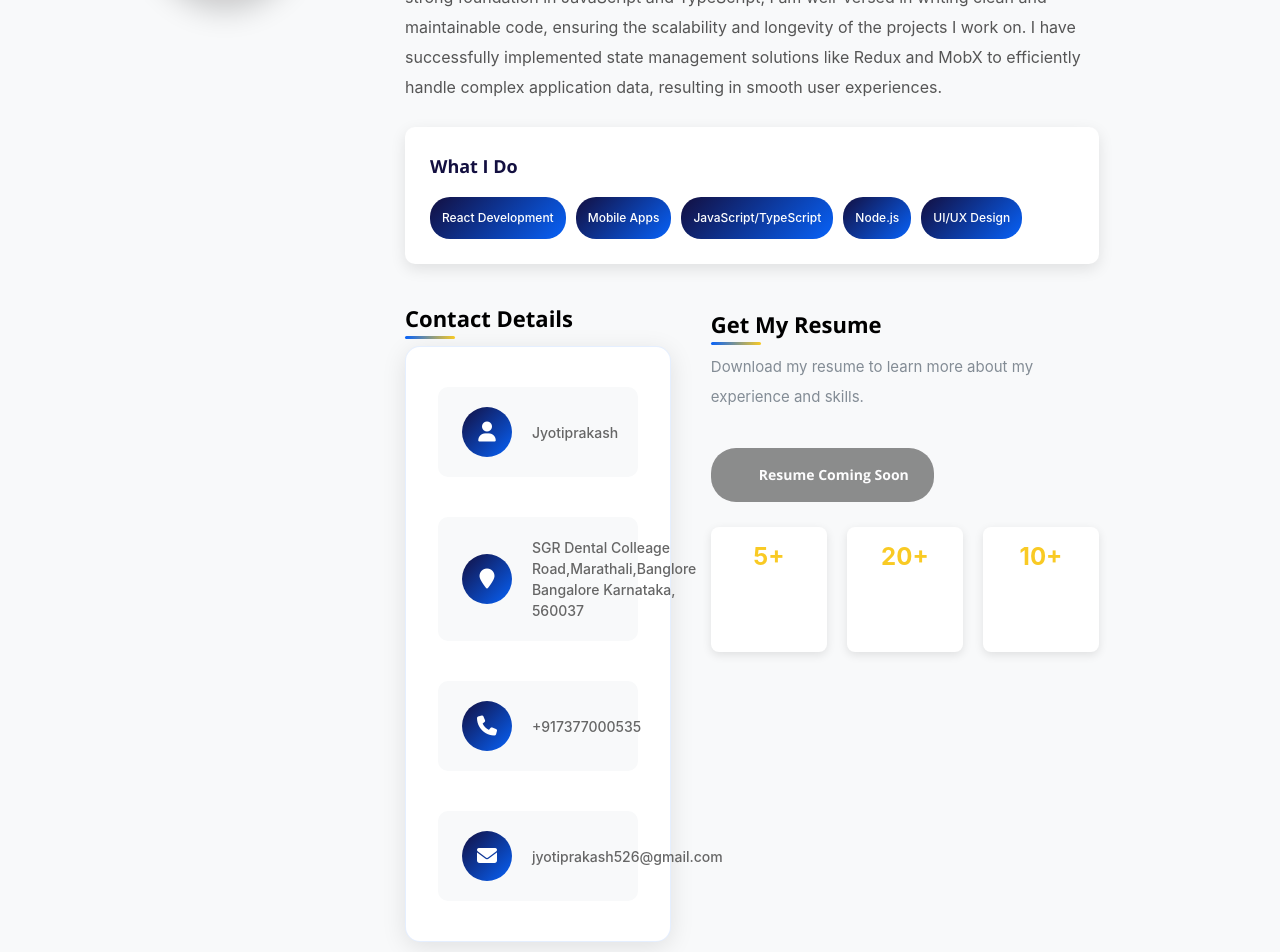
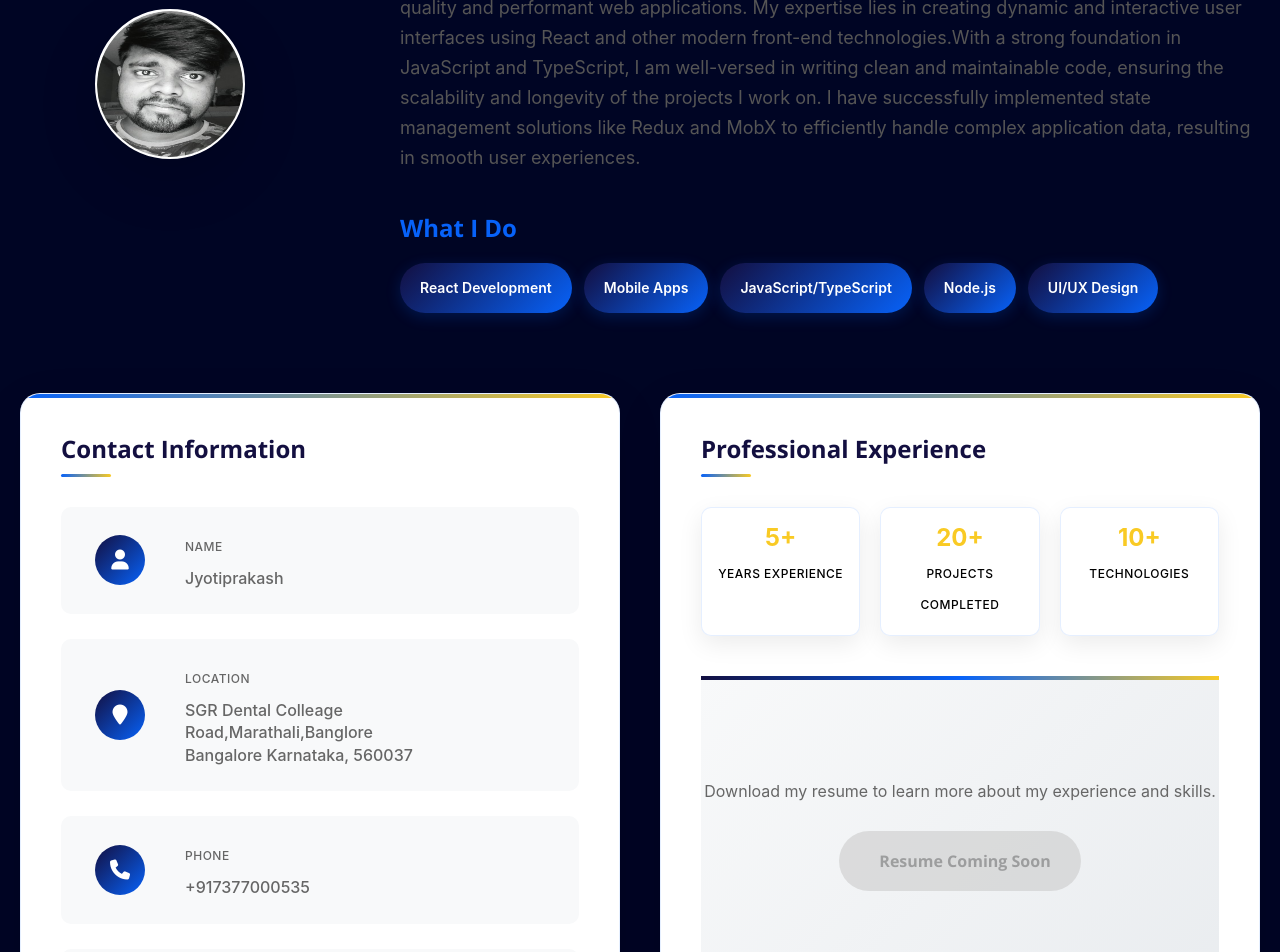
Before and after one commit to jyotiprakash111/Jyotiprakash-Portfolio, a React (Create React App) app: page / in a window 1280 px wide. Shown: the part 1040-1992 px from the top of the page. Built offline with nearby package versions, Linux system fonts and the light colour scheme.

Commit message:
New Ui Look Initialized

```diff
--- a/public/css/layout.css
+++ b/public/css/layout.css
@@ -319,7 +319,7 @@ ul#nav li.current a::before {
 }
 
 #about .contact-details {
-   width: 41.66667%;
+   width: 50.66667%;
 }
 
 #about .download {
--- a/public/resumeData.json
+++ b/public/resumeData.json
@@ -65,7 +65,7 @@
         "description": "Jio Things Business App supports various Asset Categories (Smart Assets) based out of Industrial Internet of Things"
       },
       {
-        "company": "SABB Mobile (HSBC BANK)",
+        "company": "The Saudi Awwal Bank",
         "link": "https://play.google.com/store/search?q=sabb&c=apps",
         "link2": "https://apps.apple.com/us/app/hsbc-india/id1449573898",
         "title": "Application Engineer",
--- a/src/App.css
+++ b/src/App.css
@@ -1,11 +1,12 @@
-/* Enhanced About Section Styles */
-#about {
-  background: #f8f9fa;
-  padding: 90px 0;
+/* Modern About Section Redesign */
+.about-section {
+  background: linear-gradient(135deg, #f8f9fa 0%, #ffffff 50%, #f1f3f4 100%);
+  padding: 100px 0;
   position: relative;
+  min-height: 100vh;
 }
 
-#about::before {
+.about-section::before {
   content: '';
   position: absolute;
   top: 0;
@@ -15,26 +16,57 @@
   background: linear-gradient(90deg, #130f40, #0762f9, #f9ca24);
 }
 
-/* Profile Picture Container */
+.about-container {
+  max-width: 1400px;
+  margin: 0 auto;
+  padding: 0 20px;
+}
+
+/* Header Section */
+.about-header {
+  display: grid;
+  grid-template-columns: 300px 1fr;
+  gap: 60px;
+  align-items: center;
+  margin-bottom: 80px;
+}
+
+/* Profile Section */
+.profile-section {
+  display: flex;
+  justify-content: center;
+  align-items: center;
+}
+
 .profile-pic-container {
   position: relative;
-  display: inline-block;
+  width: 150px;
+  height: 150px;
   border-radius: 50%;
   overflow: hidden;
-  box-shadow: 0 10px 30px rgba(0, 0, 0, 0.2);
-  transition: all 0.3s ease;
+  box-shadow: 0 20px 60px rgba(0, 0, 0, 0.15);
+  transition: all 0.4s ease;
+  border: 2px solid white;
+  background: #f8f9fa;
+  flex-shrink: 0;
 }
 
 .profile-pic-container:hover {
-  transform: translateY(-5px);
-  box-shadow: 0 15px 40px rgba(0, 0, 0, 0.3);
+  transform: translateY(-10px) scale(1.05);
+  box-shadow: 0 30px 80px rgba(0, 0, 0, 0.25);
 }
 
 .profile-pic {
   width: 100%;
-  height: auto;
+  height: 100%;
+  object-fit: fill;
+  object-position: center center;
+  transition: all 0.4s ease;
+  border-radius: 50%;
   display: block;
-  transition: all 0.3s ease;
+  position: absolute;
+  top: 0;
+  left: 0;
 }
 
 .profile-overlay {
@@ -48,7 +80,7 @@
   align-items: center;
   justify-content: center;
   opacity: 0;
-  transition: opacity 0.3s ease;
+  transition: all 0.4s ease;
 }
 
 .profile-pic-container:hover .profile-overlay {
@@ -59,7 +91,7 @@
   text-align: center;
   color: white;
   transform: translateY(20px);
-  transition: transform 0.3s ease;
+  transition: transform 0.4s ease;
 }
 
 .profile-pic-container:hover .overlay-content {
@@ -67,107 +99,150 @@
 }
 
 .overlay-content h3 {
-  margin: 0 0 5px 0;
-  font-size: 18px;
-  font-weight: 600;
+  margin: 0 0 8px 0;
+  font-size: 22px;
+  font-weight: 700;
 }
 
 .overlay-content p {
   margin: 0;
-  font-size: 14px;
+  font-size: 16px;
   opacity: 0.9;
 }
 
-/* Bio Content */
-.bio-content {
-  margin-bottom: 40px;
+/* Intro Section */
+.intro-section {
+  padding-left: 20px;
 }
 
-.bio-content p {
-  font-size: 16px;
-  line-height: 1.8;
-  color: #555;
-  margin-bottom: 25px;
+.section-title {
+  font-size: 48px;
+  color: #fffff;
+  margin: 0 0 15px 0;
+  font-weight: 800;
+  line-height: 1.2;
 }
 
-/* Skills Highlight */
-.skills-highlight {
-  background: white;
-  padding: 25px;
-  border-radius: 10px;
-  box-shadow: 0 5px 15px rgba(0, 0, 0, 0.1);
+.title-decoration {
+  width: 80px;
+  height: 4px;
+  background: linear-gradient(90deg, #0762f9, #f9ca24);
+  border-radius: 2px;
   margin-bottom: 30px;
 }
 
-.skills-highlight h4 {
-  margin: 0 0 15px 0;
+.bio-text {
+  font-size: 18px;
+  line-height: 1.8;
+  color: #555;
+  margin-bottom: 40px;
+  font-weight: 400;
+}
+
+/* Skills Container */
+.skills-container h3 {
+  font-size: 24px;
   color: #130f40;
-  font-size: 18px;
+  margin: 0 0 20px 0;
+  font-weight: 600;
+}
+
+.skills-title {
+  font-size: 24px;
+  color: #0762f9 !important;
+  margin: 0 0 20px 0;
   font-weight: 600;
 }
 
 .skill-tags {
   display: flex;
   flex-wrap: wrap;
-  gap: 10px;
+  gap: 12px;
 }
 
 .skill-tag {
   background: linear-gradient(135deg, #130f40, #0762f9);
   color: white;
-  padding: 6px 12px;
-  border-radius: 20px;
-  font-size: 12px;
-  font-weight: 500;
-  transition: transform 0.2s ease;
+  padding: 10px 20px;
+  border-radius: 25px;
+  font-size: 14px;
+  font-weight: 600;
+  transition: all 0.3s ease;
+  box-shadow: 0 4px 15px rgba(7, 98, 249, 0.2);
 }
 
 .skill-tag:hover {
-  transform: translateY(-2px);
+  transform: translateY(-3px);
+  box-shadow: 0 8px 25px rgba(7, 98, 249, 0.4);
 }
 
-/* Contact Row */
-.contact-row {
-  margin-top: 40px;
+/* Content Grid */
+.content-grid {
+  display: grid;
+  grid-template-columns: 1fr 1fr;
+  gap: 40px;
 }
 
-/* Contact Details */
-.contact-details h2,
-.download h2 {
-  color: #130f40;
-  font-size: 22px;
-  margin-bottom: 20px;
+/* Info Cards */
+.info-card {
+  background: white;
+  border-radius: 20px;
+  padding: 40px;
+  box-shadow: 0 15px 50px rgba(0, 0, 0, 0.08);
+  border: 1px solid rgba(7, 98, 249, 0.1);
+  transition: all 0.3s ease;
   position: relative;
+  overflow: hidden;
 }
 
-.contact-details h2::after,
-.download h2::after {
+.info-card::before {
   content: '';
   position: absolute;
-  bottom: -5px;
+  top: 0;
   left: 0;
+  right: 0;
+  height: 4px;
+  background: linear-gradient(90deg, #0762f9, #f9ca24);
+}
+
+.info-card:hover {
+  transform: translateY(-5px);
+  box-shadow: 0 25px 70px rgba(0, 0, 0, 0.15);
+}
+
+/* Card Headers */
+.card-header {
+  margin-bottom: 30px;
+}
+
+.card-header h3 {
+  font-size: 24px;
+  color: #130f40;
+  margin: 0 0 10px 0;
+  font-weight: 700;
+}
+
+.header-line {
   width: 50px;
   height: 3px;
   background: linear-gradient(90deg, #0762f9, #f9ca24);
   border-radius: 2px;
 }
 
-.contact-info {
-  background: white;
-  padding: 25px;
-  border-radius: 15px;
-  box-shadow: 0 8px 25px rgba(0, 0, 0, 0.08);
-  border: 1px solid rgba(7, 98, 249, 0.1);
-  margin-bottom: 20px;
+/* Contact Items */
+.contact-items {
+  display: flex;
+  flex-direction: column;
+  gap: 25px;
 }
 
 .contact-item {
   display: flex;
-  align-items: center;
-  margin-bottom: 15px;
-  padding: 12 px;
-  border-radius: 10px;
+  align-items: flex-start;
+  gap: 20px;
+  padding: 20px;
   background: #f8f9fa;
+  border-radius: 12px;
   transition: all 0.3s ease;
   border-left: 4px solid transparent;
 }
@@ -175,111 +250,269 @@
 .contact-item:hover {
   background: #e9ecef;
   border-left-color: #0762f9;
-  transform: translateX(3px);
-  box-shadow: 0 2px 8px rgba(0, 0, 0, 0.1);
+  transform: translateX(5px);
 }
 
-.contact-item:last-child {
-  margin-bottom: 0;
-}
-
-.contact-item i {
+.contact-icon {
   background: linear-gradient(135deg, #130f40, #0762f9);
   color: white;
-  width: 38px;
-  height: 38px;
+  width: 50px;
+  height: 50px;
   border-radius: 50%;
   display: flex;
   align-items: center;
   justify-content: center;
-  margin-right: 15px;
-  font-size: 15px;
+  font-size: 18px;
   flex-shrink: 0;
 }
 
-.contact-item span {
-  color: #555;
-  font-size: 14px;
-  line-height: 1.5;
-  font-weight: 500;
+.contact-details {
+  display: flex;
+  flex-direction: column;
+  gap: 5px;
 }
 
-/* Resume Button */
-.resume-btn {
+.contact-label {
+  font-size: 12px;
+  color: #666;
+  text-transform: uppercase;
+  font-weight: 600;
+  letter-spacing: 0.5px;
+}
+
+.contact-value {
+  font-size: 16px;
+  color: #333;
+  font-weight: 500;
+  line-height: 1.4;
+}
+
+/* Stats Grid */
+.stats-grid {
+  display: grid;
+  grid-template-columns: repeat(3, 1fr);
+  gap: 20px;
+  margin-bottom: 40px;
+}
+
+.stat-item {
+  text-align: center;
+  background: white;
+  padding: 30px 20px;
+  border-radius: 15px;
+  transition: all 0.4s ease;
+  box-shadow: 0 8px 25px rgba(0, 0, 0, 0.08);
+  border: 1px solid rgba(7, 98, 249, 0.1);
+  position: relative;
+  overflow: hidden;
+  cursor: pointer;
+}
+
+.stat-item::before {
+  content: '';
+  position: absolute;
+  top: 0;
+  left: -100%;
+  width: 100%;
+  height: 100%;
+  background: linear-gradient(90deg, transparent, rgba(7, 98, 249, 0.1), transparent);
+  transition: left 0.6s ease;
+}
+
+.stat-item:hover {
+  background: white;
+  transform: translateY(-10px) scale(1.05);
+  box-shadow: 0 20px 40px rgba(7, 98, 249, 0.2);
+  border-color: #0762f9;
+}
+
+.stat-item:hover::before {
+  left: 100%;
+}
+
+.stat-item:hover .stat-number {
+  color: #0762f9;
+  transform: scale(1.2);
+}
+
+.stat-item:hover .stat-label {
+  color: #130f40;
+  font-weight: 600;
+}
+
+.stat-number {
+  display: block;
+  font-size: 36px;
+  font-weight: 800;
+  color: #130f40;
+  margin-bottom: 12px;
+  transition: all 0.3s ease;
+}
+
+.stat-label {
+  font-size: 13px;
+  color: #666;
+  text-transform: uppercase;
+  letter-spacing: 1px;
+  font-weight: 500;
+  transition: all 0.3s ease;
+}
+
+/* Resume Section */
+.resume-section {
+  text-align: center;
+}
+
+.resume-section p {
+  font-size: 16px;
+  color: #666;
+  margin-bottom: 25px;
+  line-height: 1.6;
+}
+
+/* Buttons */
+.primary-btn {
   background: linear-gradient(135deg, #130f40, #0762f9);
   color: white;
-  padding: 12px 25px;
-  border-radius: 25px;
+  padding: 15px 30px;
+  border-radius: 50px;
   text-decoration: none;
   display: inline-flex;
   align-items: center;
-  gap: 8px;
+  gap: 10px;
   font-weight: 600;
+  font-size: 16px;
   transition: all 0.3s ease;
   border: none;
   cursor: pointer;
-  font-size: 14px;
-  margin-bottom: 25px;
+  box-shadow: 0 8px 25px rgba(7, 98, 249, 0.3);
 }
 
-.resume-btn:hover {
-  transform: translateY(-2px);
-  box-shadow: 0 8px 20px rgba(7, 98, 249, 0.3);
+.primary-btn:hover {
+  transform: translateY(-3px);
+  box-shadow: 0 15px 40px rgba(7, 98, 249, 0.5);
   background: linear-gradient(135deg, #0762f9, #130f40);
 }
 
-.resume-btn.disabled {
+.disabled-btn {
   background: #ccc;
+  color: #666;
+  padding: 15px 30px;
+  border-radius: 50px;
+  display: inline-flex;
+  align-items: center;
+  gap: 10px;
+  font-weight: 600;
+  font-size: 16px;
+  border: none;
   cursor: not-allowed;
   opacity: 0.6;
 }
 
-.resume-btn.disabled:hover {
-  transform: none;
-  box-shadow: none;
+/* Responsive Design */
+@media (max-width: 1024px) {
+  .about-header {
+    grid-template-columns: 250px 1fr;
+    gap: 40px;
   }
 
-/* Quick Stats */
-.quick-stats {
-  display: flex;
-  gap: 20px;
-  flex-wrap: wrap;
+  .profile-pic-container {
+    width: 200px;
+    height: 200px;
   }
 
-.stat {
+  .section-title {
+    font-size: 40px;
+  }
+}
+
+@media (max-width: 768px) {
+  .about-section {
+    padding: 80px 0;
+  }
+
+  .about-container {
+    padding: 0 15px;
+  }
+
+  .about-header {
+    grid-template-columns: 1fr;
+    gap: 40px;
     text-align: center;
-  background: white;
-  padding: 15px;
-  border-radius: 8px;
-  box-shadow: 0 3px 10px rgba(0, 0, 0, 0.1);
-  flex: 1;
-  min-width: 80px;
+    margin-bottom: 60px;
+  }
+
+  .intro-section {
+    padding-left: 0;
+  }
+
+  .section-title {
+    font-size: 36px;
+  }
+
+  .content-grid {
+    grid-template-columns: 1fr;
+    gap: 30px;
+  }
+
+  .info-card {
+    padding: 30px;
+  }
+
+  .stats-grid {
+    grid-template-columns: repeat(3, 1fr);
+    gap: 15px;
+  }
+
+  .stat-item {
+    padding: 20px 10px;
   }
 
   .stat-number {
-  display: block;
-  font-size: 24px;
-  font-weight: 700;
-  color: #0762f9;
-  margin-bottom: 5px;
+    font-size: 28px;
+  }
 }
 
-.stat-label {
-  display: block;
-  font-size: 11px;
-  color: #666;
-  text-transform: uppercase;
-  letter-spacing: 0.5px;
+@media (max-width: 480px) {
+  .about-section {
+    padding: 60px 0;
   }
 
-/* About Me heading specific styling */
-#about .main-col h2:first-child {
-  color: #000000 !important;
+  .profile-pic-container {
+    width: 180px;
+    height: 180px;
   }
 
-/* Or if you want to target it more specifically */
-#about .main-col > h2 {
-  color: #000000 !important;
+  .section-title {
+    font-size: 28px;
+  }
+
+  .bio-text {
+    font-size: 16px;
+  }
+
+  .info-card {
+    padding: 25px;
+  }
+
+  .contact-item {
+    padding: 15px;
+  }
+
+  .contact-icon {
+    width: 45px;
+    height: 45px;
+    font-size: 16px;
+  }
+
+  .stats-grid {
+    grid-template-columns: 1fr;
+    gap: 15px;
+  }
+
+  .skill-tags {
+    justify-content: center;
+  }
 }
 
 /* Enhanced Navigation Styling */
@@ -445,6 +678,13 @@ header {
 @media (max-width: 768px) {
   .contact-row {
     flex-direction: column;
+    gap: 20px;
+  }
+
+  #about .contact-details,
+  #about .download {
+    width: 100% !important;
+    flex: 1 1 auto;
   }
 
   .skill-tags {
@@ -492,54 +732,3 @@ header {
     transform: none;
   }
 }
-
-/* Contact Details Responsive */
-@media (max-width: 768px) {
-  .contact-info {
-    padding: 20px;
-  }
-
-  .contact-item {
-    padding: 10px;
-    margin-bottom: 12px;
-  }
-
-  .contact-item i {
-    width: 35px;
-    height: 35px;
-    font-size: 14px;
-    margin-right: 12px;
-  }
-
-  .contact-item span {
-    font-size: 13px;
-  }
-
-  .contact-details h2,
-  .download h2 {
-    font-size: 20px;
-  }
-}
-
-@media (max-width: 480px) {
-  .contact-info {
-    padding: 15px;
-  }
-
-  .contact-item {
-    padding: 8px;
-    margin-bottom: 10px;
-  }
-
-  .contact-item i {
-    width: 32px;
-    height: 32px;
-    font-size: 13px;
-    margin-right: 10px;
-  }
-
-  .contact-details h2,
-  .download h2 {
-    font-size: 18px;
-  }
-}
--- a/src/App.js
+++ b/src/App.js
@@ -56,7 +56,7 @@ class App extends Component {
         <Portfolio data={this.state.resumeData.portfolio}/>
         <Contact data={this.state.resumeData.main}/>
         <Footer data={this.state.resumeData.main}/>
-        <Chatbot />
+
         <Analytics />
       </div>
     );
--- a/src/Components/About.js
+++ b/src/Components/About.js
@@ -17,9 +17,12 @@ const About = ({ data }) => {
   const { street, city, state, zip } = address;
 
   return (
-    <section id="about">
-      <div className="row">
-        <div className="three columns">
+    <section id="about" className="about-section">
+      <div className="about-container">
+
+        {/* Header Section */}
+        <div className="about-header">
+          <div className="profile-section">
             <div className="profile-pic-container">
               <img
                 className="profile-pic"
@@ -30,20 +33,20 @@ const About = ({ data }) => {
               <div className="profile-overlay">
                 <div className="overlay-content">
                   <h3>{name || 'Jyotiprakash'}</h3>
-                <p>Full Stack Developer</p>
+                  <p></p>
                 </div>
               </div>
             </div>
           </div>
 
-        <div className="nine columns main-col">
-          <h2>About Me</h2>
-          <div className="bio-content">
-            <p>{bio}</p>
+          <div className="intro-section">
+            <h1 className="section-title">About Me</h1>
+            <div className="title-decoration"></div>
+            <p className="bio-text">{bio}</p>
 
-            {/* Skills highlight */}
-            <div className="skills-highlight">
-              <h4>What I Do</h4>
+            {/* Skills Tags */}
+            <div className="skills-container">
+              <h3 className='skills-title'>What I Do</h3>
               <div className="skill-tags">
                 <span className="skill-tag">React Development</span>
                 <span className="skill-tag">Mobile Apps</span>
@@ -53,46 +56,99 @@ const About = ({ data }) => {
               </div>
             </div>
           </div>
+        </div>
 
-          <div className="row contact-row">
-            <div className="eight columns contact-details">
-              <h2>Contact Details</h2>
-              <div className="contact-info">
+        {/* Main Content Grid */}
+        <div className="content-grid">
+
+          {/* Contact Information Card */}
+          <div className="info-card contact-card">
+            <div className="card-header">
+              <h3>Contact Information</h3>
+              <div className="header-line"></div>
+            </div>
+            <div className="contact-items">
               <div className="contact-item">
+
                   <i className="fa fa-user"></i>
-                  <span>{name || 'Jyotiprakash'}</span>
+
+                <div className="contact-details">
+                  <span className="contact-label">Name</span>
+                  <span className="contact-value">{name || 'Jyotiprakash'}</span>
                 </div>
+              </div>
+
               {street && (
                 <div className="contact-item">
+
                     <i className="fa fa-map-marker"></i>
-                    <span>
+
+                  <div className="contact-details">
+                    <span className="contact-label">Location</span>
+                    <span className="contact-value">
                       {street}<br />
                       {city} {state}, {zip}
                     </span>
                   </div>
+                </div>
               )}
+
               {phone && (
                 <div className="contact-item">
+
                     <i className="fa fa-phone"></i>
-                    <span>{phone}</span>
+
+                  <div className="contact-details">
+                    <span className="contact-label">Phone</span>
+                    <span className="contact-value">{phone}</span>
+                  </div>
                 </div>
               )}
+
               {email && (
                 <div className="contact-item">
+
                     <i className="fa fa-envelope"></i>
-                    <span>{email}</span>
+
+                  <div className="contact-details">
+                    <span className="contact-label">Email</span>
+                    <span className="contact-value">{email}</span>
+                  </div>
                 </div>
               )}
             </div>
           </div>
 
-            <div className="four columns download">
-              <h2>Get My Resume</h2>
+          {/* Experience & Resume Card */}
+          <div className="info-card resume-card">
+            <div className="card-header">
+              <h3>Professional Experience</h3>
+              <div className="header-line"></div>
+            </div>
+
+            {/* Quick Stats */}
+            <div className="stats-grid">
+              <div className="stat-item">
+                <span className="stat-number">5+</span>
+                <span className="stat-label">Years Experience</span>
+              </div>
+              <div className="stat-item">
+                <span className="stat-number">20+</span>
+                <span className="stat-label">Projects Completed</span>
+              </div>
+              <div className="stat-item">
+                <span className="stat-number">10+</span>
+                <span className="stat-label">Technologies</span>
+              </div>
+            </div>
+
+            {/* Resume Download */}
+            <div className="resume-section">
               <p>Download my resume to learn more about my experience and skills.</p>
               {resumedownload ? (
                 <a
                   href={resumedownload}
-                  className="button resume-btn"
+                  className="resume-btn primary-btn"
                   target="_blank"
                   rel="noopener noreferrer"
                 >
@@ -100,29 +156,14 @@ const About = ({ data }) => {
                   Download Resume
                 </a>
               ) : (
-                <button className="button resume-btn disabled" disabled>
+                <button className="resume-btn disabled-btn" disabled>
                   <i className="fa fa-file-pdf-o"></i>
                   Resume Coming Soon
                 </button>
               )}
-
-              {/* Quick stats */}
-              <div className="quick-stats">
-                <div className="stat">
-                  <span className="stat-number">5+</span>
-                  <span className="stat-label">Years Experience</span>
-                </div>
-                <div className="stat">
-                  <span className="stat-number">20+</span>
-                  <span className="stat-label">Projects Completed</span>
-                </div>
-                <div className="stat">
-                  <span className="stat-number">10+</span>
-                  <span className="stat-label">Technologies</span>
             </div>
           </div>
-            </div>
-          </div>
+
         </div>
       </div>
     </section>
--- a/src/Components/Contact.css
+++ b/src/Components/Contact.css
@@ -6,7 +6,7 @@
 }
 
 .contact-container {
-  max-width: 1000px;
+  max-width: 1600px;
   margin: 0 auto;
   padding: 0 20px;
 }
@@ -17,6 +17,12 @@
   margin-bottom: 50px;
 }
 
+.text-header {
+  font-weight: 600 !important;
+  color: black !important;
+  font-size: 16px !important;
+  margin: 0 0 5px 0 !important;
+}
 .contact-header h2 {
   font-size: 36px;
   color: #ffff;
@@ -40,25 +46,28 @@
 /* Contact Info */
 .contact-info {
   background: white;
-  padding: 40px;
+  padding: 50px;
   border-radius: 15px;
   box-shadow: 0 5px 25px rgba(0, 0, 0, 0.1);
   display: flex;
-  gap: 40px;
+  gap: 30px;
   align-items: center;
   justify-content: center;
   flex-wrap: wrap;
+  width: 100%;
+  max-width: 1200px;
 }
 
 .contact-item {
   display: flex;
   align-items: center;
   margin-bottom: 0;
-  padding: 20px;
+  padding: 25px 30px;
   border-radius: 10px;
   background: #f8f9fa;
   transition: all 0.3s ease;
-  min-width: 200px;
+  min-width: 280px;
+  flex: 1;
 }
 
 .contact-item:hover {
@@ -82,7 +91,7 @@
 
 .contact-item h4 {
   font-size: 16px;
-  color: #130f40;
+  color: #000000;
   margin: 0 0 5px 0;
   font-weight: 600;
 }
--- a/src/Components/Contact.js
+++ b/src/Components/Contact.js
@@ -1,4 +1,4 @@
-import React from "react";
+import React, { useState } from "react";
 import "./Contact.css";
 
 const Contact = ({ data }) => {
@@ -21,7 +21,7 @@ const Contact = ({ data }) => {
             <div className="contact-item">
               <i className="fa fa-envelope"></i>
               <div>
-                <h4>Email</h4>
+                <h4 className="text-header">Email</h4>
                 <a href={`mailto:${email}`}>{email}</a>
               </div>
             </div>
@@ -29,7 +29,7 @@ const Contact = ({ data }) => {
             <div className="contact-item">
               <i className="fa fa-phone"></i>
               <div>
-                <h4>Phone</h4>
+                <h4 className="text-header">Phone</h4>
                 <a href={`tel:${phone}`}>{phone}</a>
               </div>
             </div>
@@ -37,7 +37,7 @@ const Contact = ({ data }) => {
             <div className="contact-item">
               <i className="fa fa-map-marker"></i>
               <div>
-                <h4>Location</h4>
+                <h4 className="text-header">Location</h4>
                 <span>{city}, {state}</span>
               </div>
             </div>
--- a/src/Components/Footer.css
+++ b/src/Components/Footer.css
@@ -86,7 +86,7 @@
 
 .stat-label {
   font-size: 12px;
-  color: rgba(255, 255, 255, 0.8);
+  color: #000000;
   text-transform: uppercase;
   letter-spacing: 0.5px;
 }
@@ -100,6 +100,16 @@
   color: white;
 }
 
+/* Align "Expert In" heading with service items */
+.footer-column:nth-child(3) h4 {
+  padding-left: 20px;
+}
+
+/* Align "Quick Links" heading with navigation items */
+.footer-column:nth-child(2) h4 {
+  padding-left: 20px;
+}
+
 .footer-column h4::after {
   content: '';
   position: absolute;
@@ -111,15 +121,30 @@
   border-radius: 2px;
 }
 
+/* Adjust underline position for aligned heading */
+.footer-column:nth-child(3) h4::after {
+  left: 20px;
+}
+
+/* Adjust underline position for Quick Links heading */
+.footer-column:nth-child(2) h4::after {
+  left: 20px;
+}
+
 /* Footer Links */
 .footer-links {
   list-style: none;
   padding: 0;
   margin: 0;
+  display: flex;
+  flex-direction: column;
+  gap: 8px;
 }
 
 .footer-links li {
-  margin-bottom: 12px;
+  margin-bottom: 0;
+  display: flex;
+  align-items: center;
 }
 
 .footer-link {
@@ -154,15 +179,24 @@
   color: rgba(255, 255, 255, 0.7);
   font-size: 15px;
   position: relative;
-  padding-left: 15px;
+  padding-left: 20px;
+  display: block;
+  transition: all 0.3s ease;
+  line-height: 1.6;
 }
 
 .service-item::before {
   content: '▶';
   position: absolute;
   left: 0;
+  top: 2px;
   color: #f9ca24;
   font-size: 10px;
+}
+
+.service-item:hover {
+  color: #f9ca24;
+  transform: translateX(3px);
 }
 
 /* Footer Contact */
@@ -179,7 +213,7 @@
 }
 
 .contact-item i {
-  width: 20px;
+  width: 50px;
   color: #f9ca24;
   margin-right: 12px;
   font-size: 16px;
--- a/src/Components/Footer.js
+++ b/src/Components/Footer.js
@@ -88,7 +88,7 @@ const Footer = ({ data }) => {
 
             {/* Services */}
             <div className="footer-column">
-              <h4>Services</h4>
+              <h4>Expert In</h4>
               <ul className="footer-links">
                 <li><span className="service-item">Web Development</span></li>
                 <li><span className="service-item">Mobile Apps</span></li>
```
Lines whose indentation alone changed are shown as unchanged.
